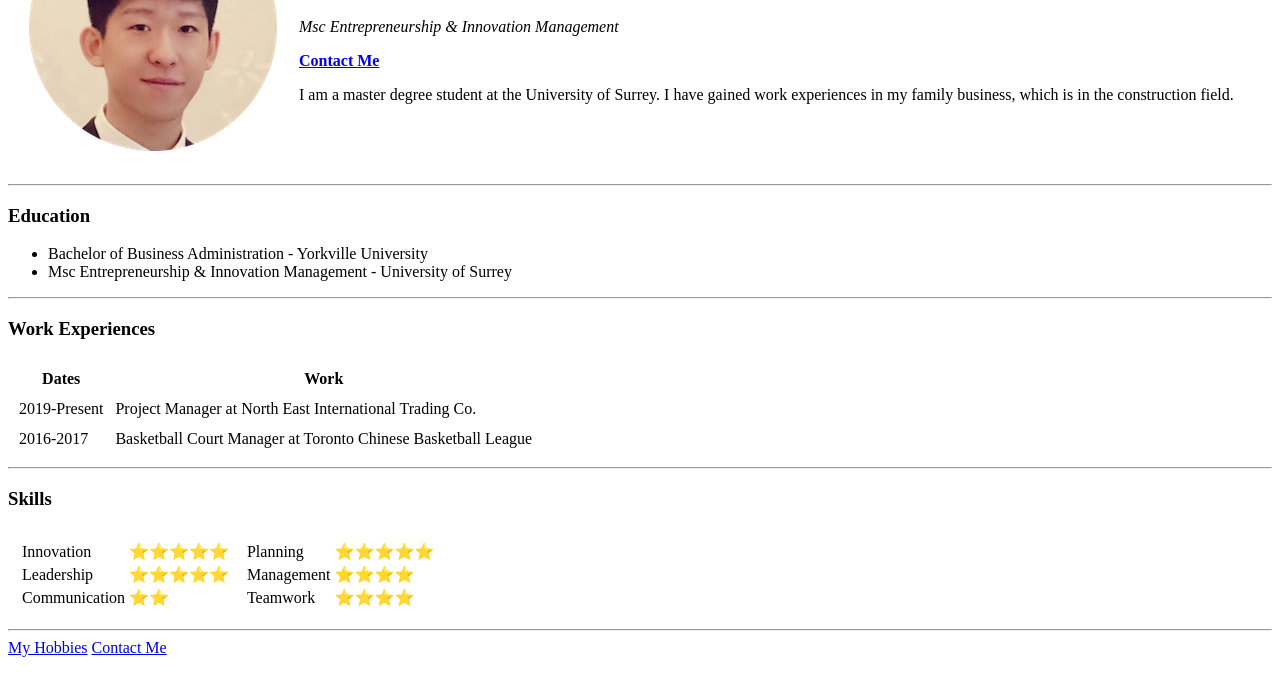
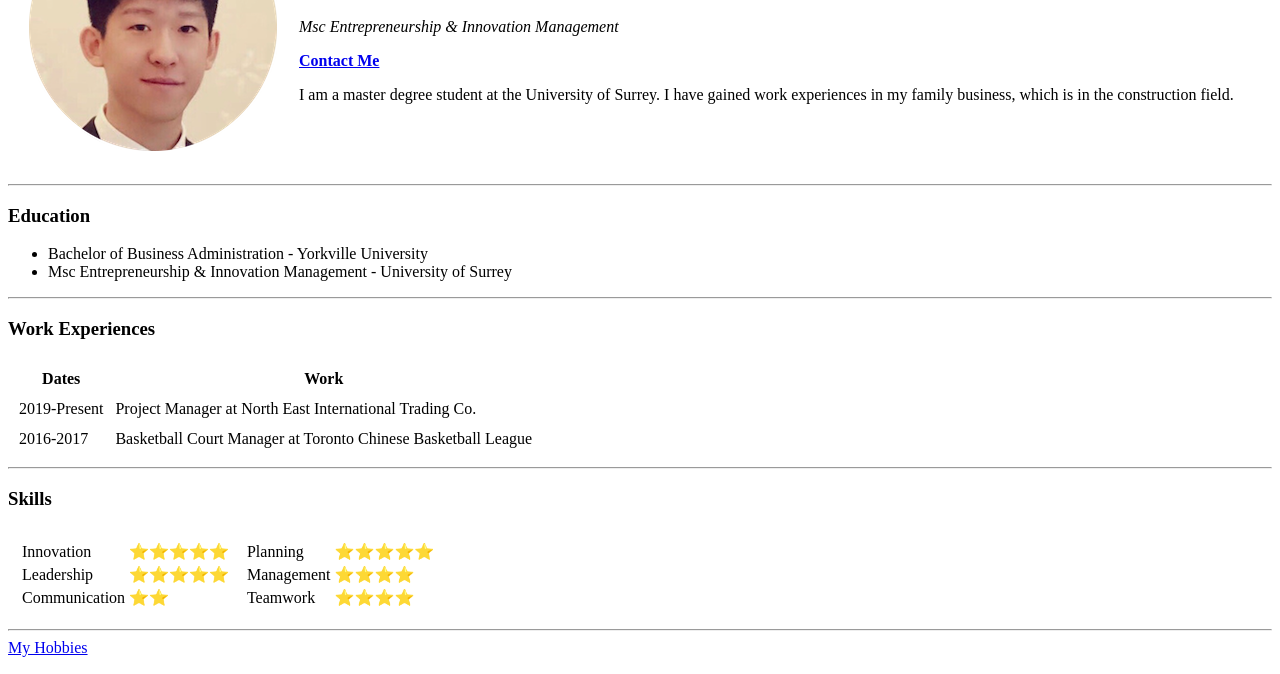
Before and after one commit to Xinyi36/cv, a plain HTML site: page index.html in a window 1280 px wide. Shown: the part 126-800 px from the top of the page. Drawn offline with Linux system fonts and the light colour scheme.

Commit message:
Update index.html

```diff
--- a/index.html
+++ b/index.html
@@ -10,7 +10,7 @@
       <td><img src="images/Xinyi guo.png" alt="Xinyi profile picture"></td>
       <td><h1>Xinyi Guo</h1>
       <p><em>Msc Entrepreneurship & Innovation Management</em></p>
-      <p><strong><a href="https://www.linkedin.com/in/xinyi-guo-32b8a0153/">Contact Me</a></strong></p>
+      <p><strong><a href="contact-me.html">Contact Me</a></strong></p>
       <p>I am a master degree student at the University of Surrey. I have gained work experiences in my family business, which is in the construction field.</p></td>
     </tr>
   </table>
@@ -83,6 +83,5 @@
 
   <hr>
   <a href="hobbies.html">My Hobbies</a>
-  <a href="contact-me.html">Contact Me</a>
 </body>
 </html>
```
